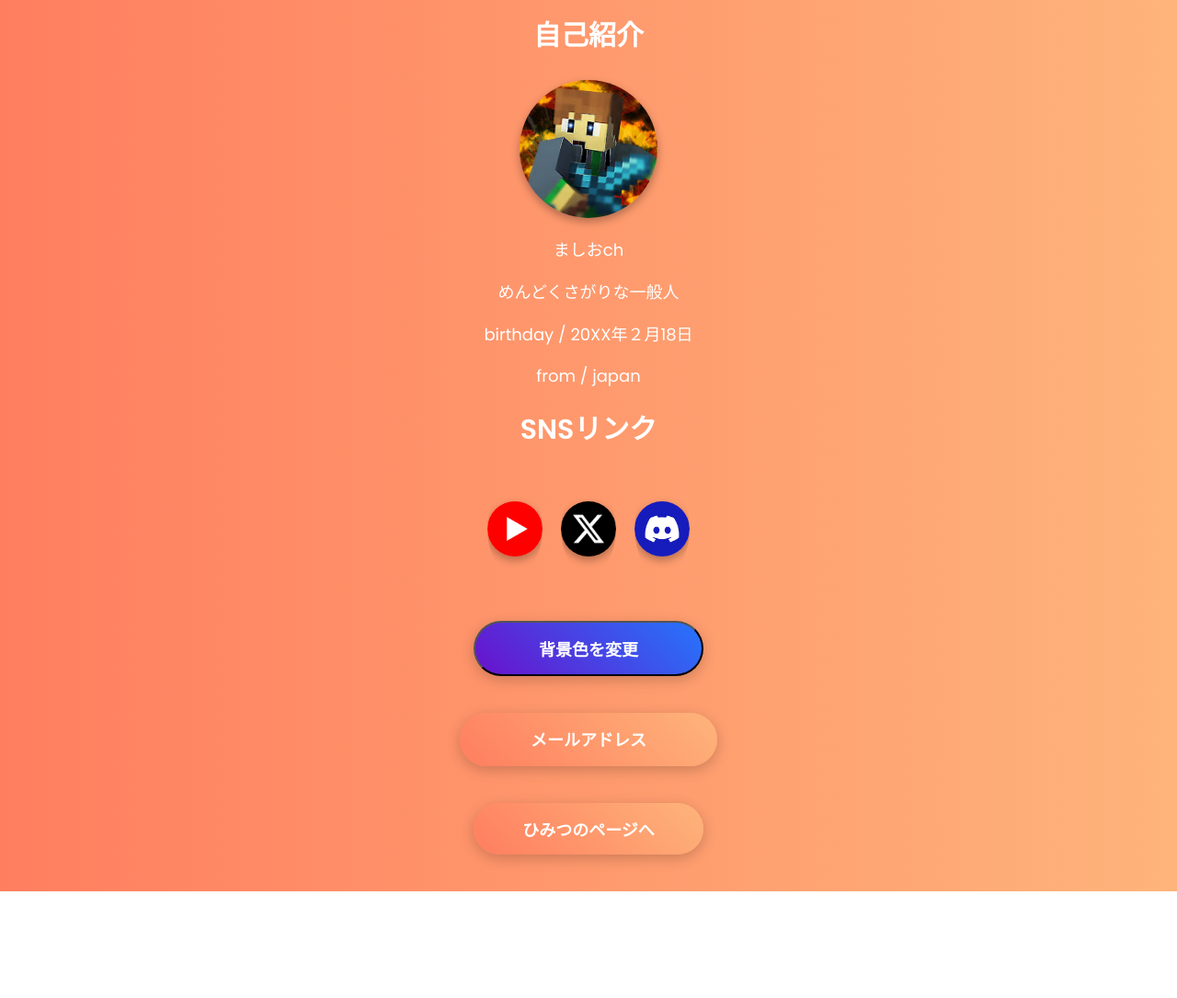
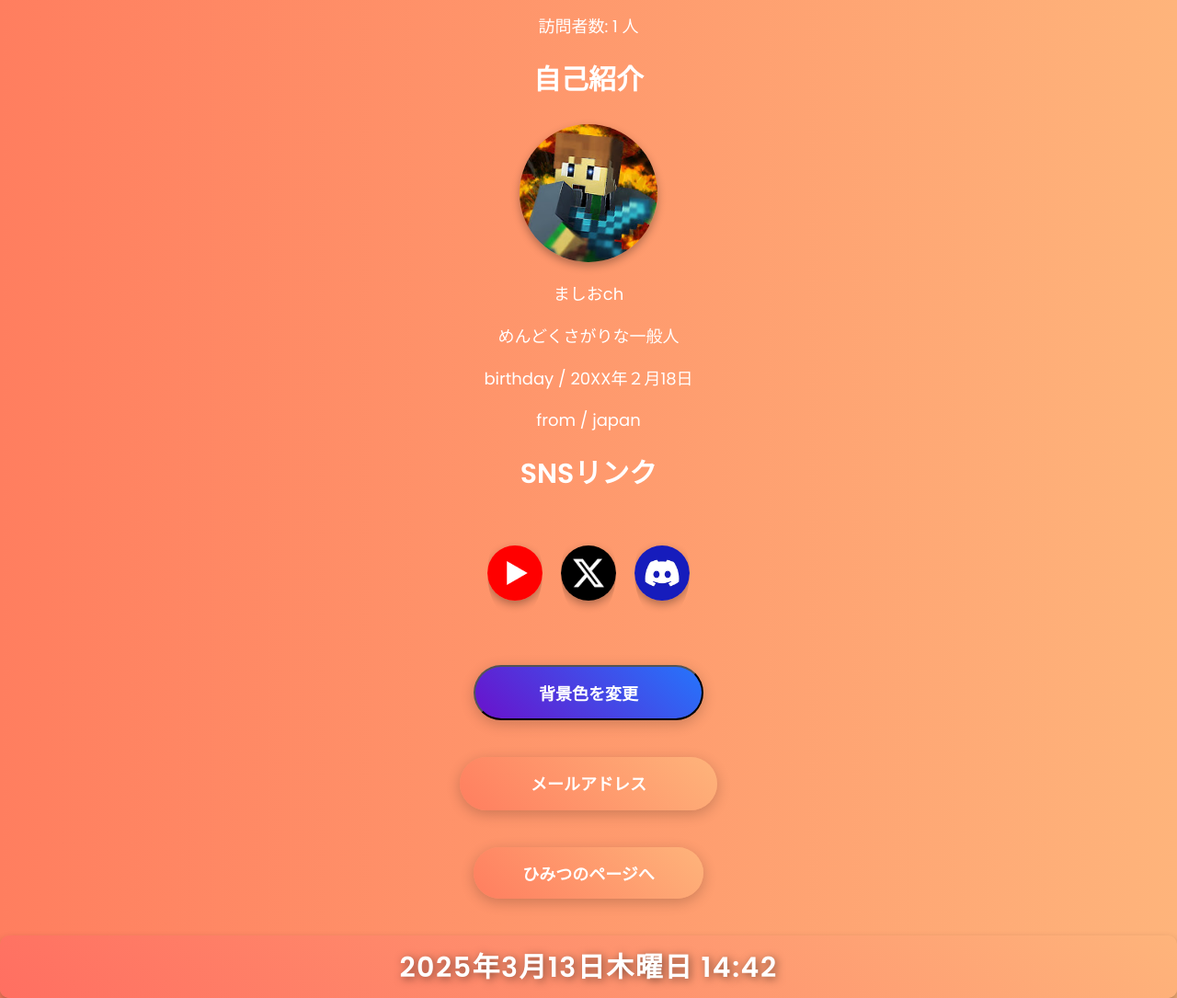
Before and after one commit to mashioCH/mashio, a plain HTML site: page home/index.html in a window 1280 px wide. Shown: the part 240-1325 px from the top of the page at 92% size. Before the commit the page ends 1209 px from the top, so only its background shows below. Drawn offline with Linux system fonts and the light colour scheme.

Commit message:
Update index.html
訪問者カウントと時間追加

```diff
--- a/home/index.html
+++ b/home/index.html
@@ -330,6 +330,67 @@
     transition: opacity 0.3s ease; /* 文字の表示を少し滑らかにしたい場合 */
 }
 
+/* スクロール時にフェードイン */
+@keyframes fadeIn {
+    from {
+        opacity: 0;
+    }
+    to {
+        opacity: 1;
+    }
+}
+
+.fade-in {
+    animation: fadeIn 1s ease-in-out;
+}
+
+
+
+.datetime {
+    background: rgba(0, 0, 0, 0.5);  /* 半透明の背景 */
+    border-radius: 15px;
+    padding: 30px;
+    font-size: 36px;
+    font-weight: bold;
+    text-align: center;
+    box-shadow: 0 8px 15px rgba(0, 0, 0, 0.3);
+    animation: fadeIn 2s ease-out;
+    text-shadow: 2px 2px 10px rgba(0, 0, 0, 0.5);
+}
+
+/* アニメーション: フェードイン */
+@keyframes fadeIn {
+    from {
+        opacity: 0;
+        transform: translateY(-20px);
+    }
+    to {
+        opacity: 1;
+        transform: translateY(0);
+    }
+}
+
+/* 時刻を表示する部分を特別にスタイリング */
+#datetime {
+    font-size: 30px;
+    letter-spacing: 1.5px;
+    color: #fff;
+    background: linear-gradient(45deg, #ff6f61, #feb47b);
+    padding: 10px 20px;
+    border-radius: 10px;
+    box-shadow: 0 5px 10px rgba(0, 0, 0, 0.3);
+    animation: slideIn 1s ease-in-out;
+}
+
+/* 時刻が表示されるアニメーション */
+@keyframes slideIn {
+    from {
+        transform: translateX(-50%);
+    }
+    to {
+        transform: translateX(0);
+    }
+}
     </style>
 
 
@@ -339,7 +400,10 @@
 <body>
 
     <h1>まっしーのサイト</h1>
-    <h2>自己紹介</h2>
+
+    <p>訪問者数: <span id="visitorCount">0</span> 人</p>
+
+<h2>自己紹介</h2>
 
     <img src="mashio's icon.jpg" alt="アイコンだよ" width="150" height="150">
 
@@ -372,6 +436,12 @@
 
 <!-- ひみつのページへ行くボタン -->
 <button class="secret-button" onclick="showPasswordPopup()">ひみつのページへ</button>
+
+<div class="datetime" id="datetime"></div>
+    <script src="script.js"></script>
+    <link rel="stylesheet" href="styles.css">
+
+
 
 <!-- パスワード入力フォームポップアップ -->
 <div id="passwordPopup" class="password-popup">
@@ -445,6 +515,44 @@ function checkPasswordForm(event) {
     }
 }
 
+// ローカルストレージから訪問者数を取得
+let count = localStorage.getItem("visitorCount");
+
+// 初回アクセスなら 1 にする
+if (count === null) {
+    count = 1;
+} else {
+    count = parseInt(count) + 1;
+}
+
+// ローカルストレージに保存
+localStorage.setItem("visitorCount", count);
+
+// HTML に表示
+document.getElementById("visitorCount").textContent = count;
+
+function updateDateTime() {
+    const datetimeElement = document.getElementById('datetime');
+    const now = new Date();
+    const formattedDate = now.toLocaleString('ja-JP', {
+        weekday: 'long',
+        year: 'numeric',
+        month: 'long',
+        day: 'numeric',
+        hour: 'numeric',
+        minute: 'numeric',
+        hour12: false
+    });
+    datetimeElement.textContent = formattedDate;
+}
+
+// 初期表示
+updateDateTime();
+
+// 1秒ごとに更新
+setInterval(updateDateTime, 1000);
+
+
     </script>
 
 
```
